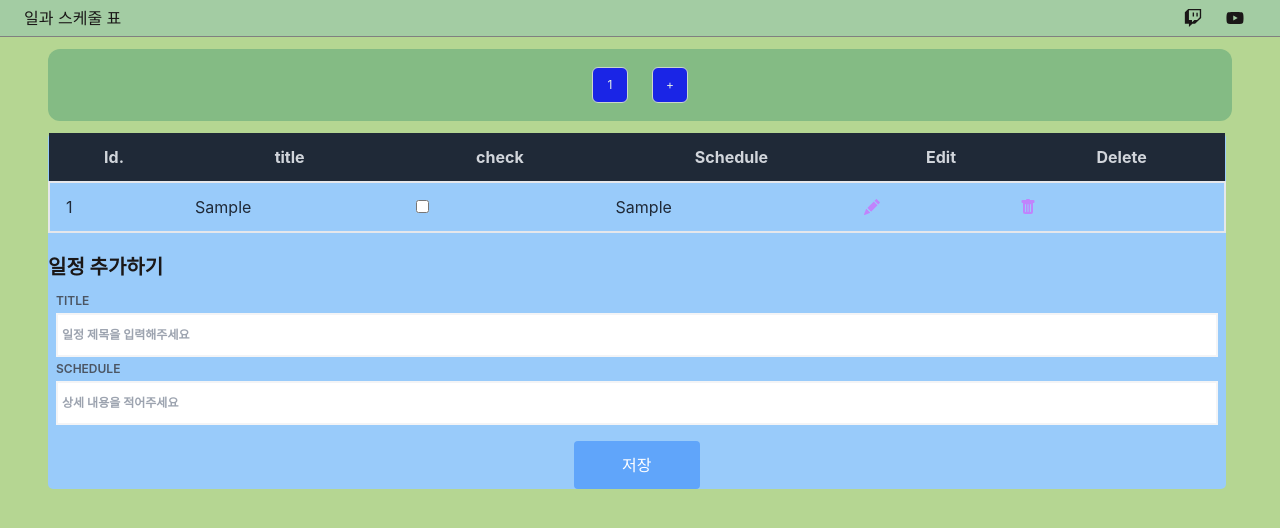
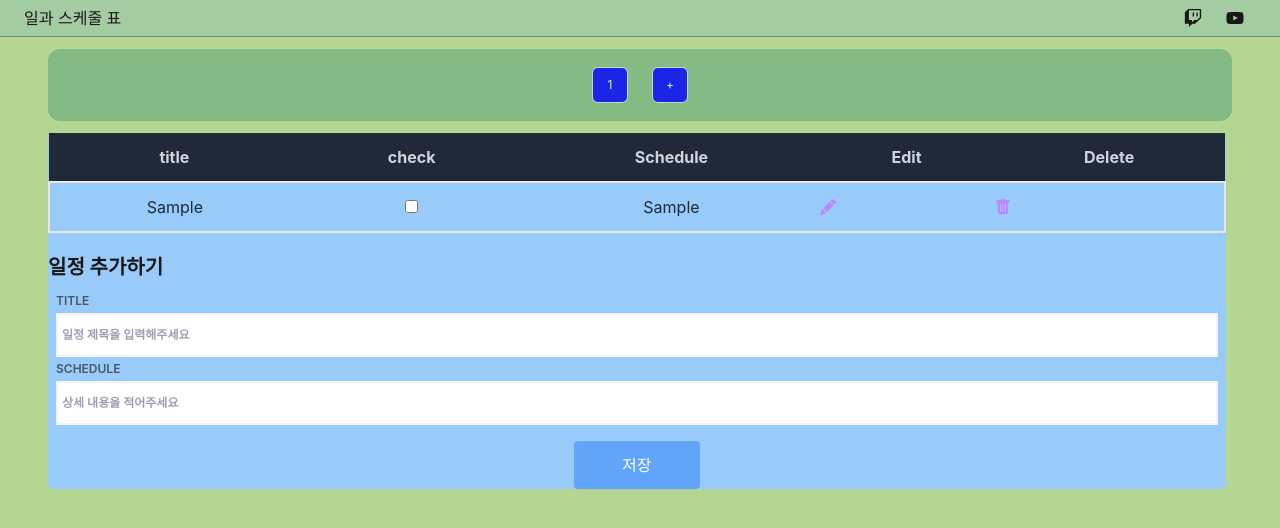
Before and after one commit to kimminkum/react_schedule_basic, a React (Create React App) app: page / in a window 1280 px wide. Both pictures are taken after typing "Sample", "Sample" into the empty fields and a click on the button "저장". Shown: the top 528 px of the page. Built offline with nearby package versions, Linux system fonts and the light colour scheme.

Commit message:
최종 본 확정 색 정하고 수정하면 완성.

```diff
--- a/src/App.js
+++ b/src/App.js
@@ -1,11 +1,11 @@
 import logo from './logo.svg';
 import './App.css';
 import Button from "./Button/Button";
-import Sbutton from "./Button/Sbutton";
+// import Sbutton from "./Button/Sbutton";
 import Board from "./Board";
 import { FaTwitch } from 'react-icons/fa';
 import { FaYoutube } from 'react-icons/fa';
-import { BsFillPencilFill, BsTable } from 'react-icons/bs';
+// import { BsFillPencilFill, BsTable } from 'react-icons/bs';
 
 
 function App() {
--- a/src/Board.js
+++ b/src/Board.js
@@ -1,4 +1,4 @@
-import React, {useEffect, useState, useRef} from "react";
+import React, { useEffect, useState, useRef } from "react";
 // import axios from 'axios';
 import Tr from './Tr';
 import Post from './Post';
@@ -15,7 +15,7 @@ const Board = () => {
     //ref 를 사용하여 변수 담기
     const nextId = useRef(1);
 
-//더미 데이터 호출
+    //더미 데이터 호출
     // useEffect(() => {
     //     axios.get('https://jsonplaceholder.typicode.com/users')
     //         .then(res => setInfo(res.data))
@@ -24,7 +24,7 @@ const Board = () => {
 
     const handleSave = (data) => {
         //데이터 수정하기(중요)
-        if(data.id) { //수정 데이터에는 id가 존재
+        if (data.id) { //수정 데이터에는 id가 존재
             setInfo(
                 info.map(row => data.id === row.id ? { //가져온 id가 기존 id와 같으면
                     //가져온 데이터 반영
@@ -49,10 +49,10 @@ const Board = () => {
             //데이터 추가하기 방법2
             setInfo(info => info.concat(
                 {
-                    id:nextId.current,
-                    title:data.title,
-                    check:data.check,
-                    schedule:data.schedule,
+                    id: nextId.current,
+                    title: data.title,
+                    check: data.check,
+                    schedule: data.schedule,
                 }
             ))
             nextId.current += 1;
@@ -91,7 +91,7 @@ const Board = () => {
             <table className='min-w-full table-auto text-gray-800'>
                 <thead className='justify-between'>
                     <tr className='bg-gray-800'>
-                        <th className="text-gray-300 px-4 py-3">Id.</th>
+                        {/* <th className="text-gray-300 px-4 py-3">Id.</th> */}
                         <th className="text-gray-300 px-4 py-3">title</th>
                         <th className="text-gray-300 px-4 py-3">check</th>
                         <th className="text-gray-300 px-4 py-3">Schedule</th>
@@ -103,7 +103,7 @@ const Board = () => {
             </table>
             <Post onSaveData={handleSave} />
             {modalOn && <Modal selectedData={selected} handleCancel={handleCancel}
-            handleEditSubmit={handleEditSubmit} />}
+                handleEditSubmit={handleEditSubmit} />}
         </div>
     );
 };
--- a/src/Modal.js
+++ b/src/Modal.js
@@ -31,7 +31,7 @@ const Modal = ({selectedData, handleCancel, handleEditSubmit}) => {
                 </div>
                 <form onSubmit={onSubmitEdit}>
                     <div className="p-3">
-                        <div>ID: {edited.id}</div>
+                        {/* <div>ID: {edited.id}</div> */}
                         <div>Title: <input className='border-2 border-gray-100' type="text" name="title"
                         value={edited.title} onChange={onEditChange} /></div>
                         <div>Check: <input className='border-2 border-gray-100' type="text" name="check"
--- a/src/Td.js
+++ b/src/Td.js
@@ -13,10 +13,10 @@ const Td = ({item, handleRemove, handleEdit}) => {
     return (
         <>
         <tr className='"bg-white border-2 border-gray-200'>
-            <td className='px-4 py-3'>{item.id}</td>
-            <td className='px-4 py-3'>{item.title}</td>
-            <td className='px-4 py-3'><input type='checkbox' /></td>
-            <td className='px-4 py-3'>{item.schedule}</td>
+            {/* <td className='px-4 py-3'>{item.id}</td> */}
+            <td className='text-center px-4 py-3'>{item.title}</td>
+            <td className='text-center px-4 py-3'><input type='checkbox' /></td>
+            <td className='text-center px-4 py-3'>{item.schedule}</td>
             <td onClick={onEdit} className='text-center text-purple-400 cursor-pointer show-modal'>
             <BsFillPencilFill/></td>
             <td onClick={onRemove} className='text-center text-purple-400 cursor-pointer'>
```
